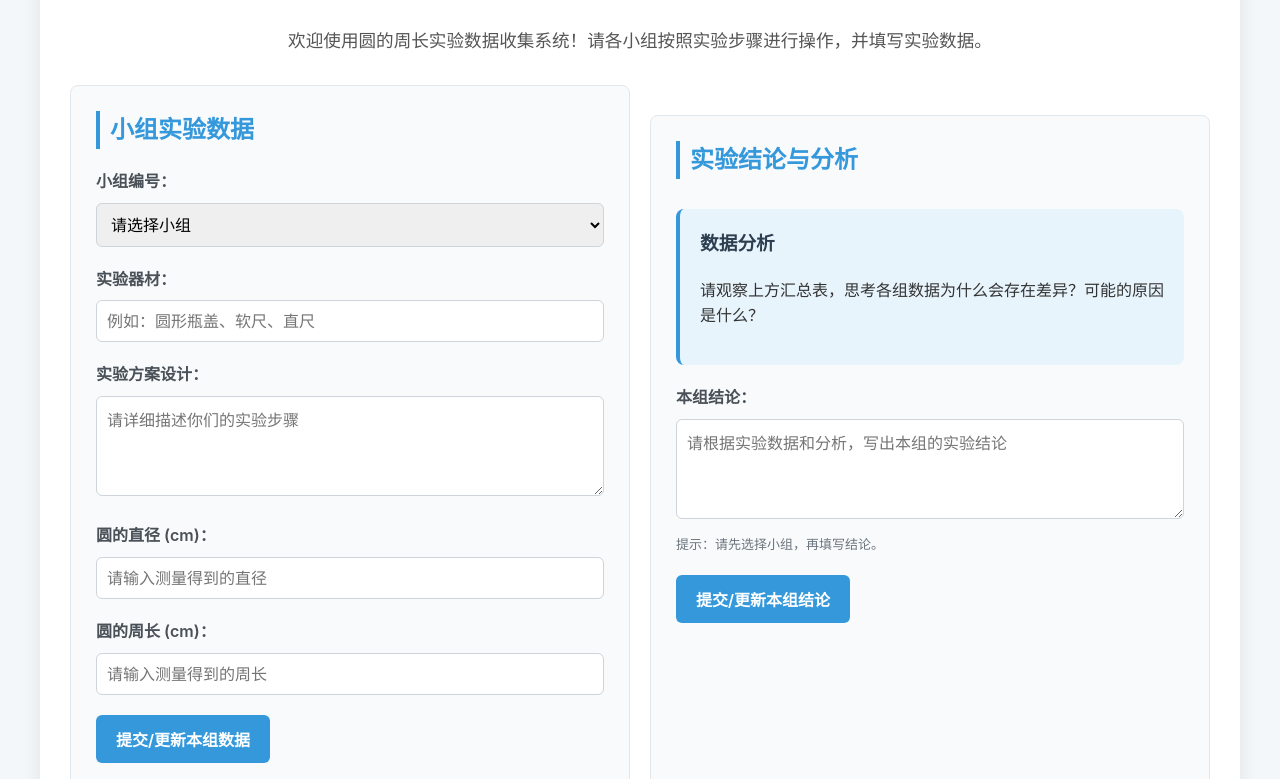
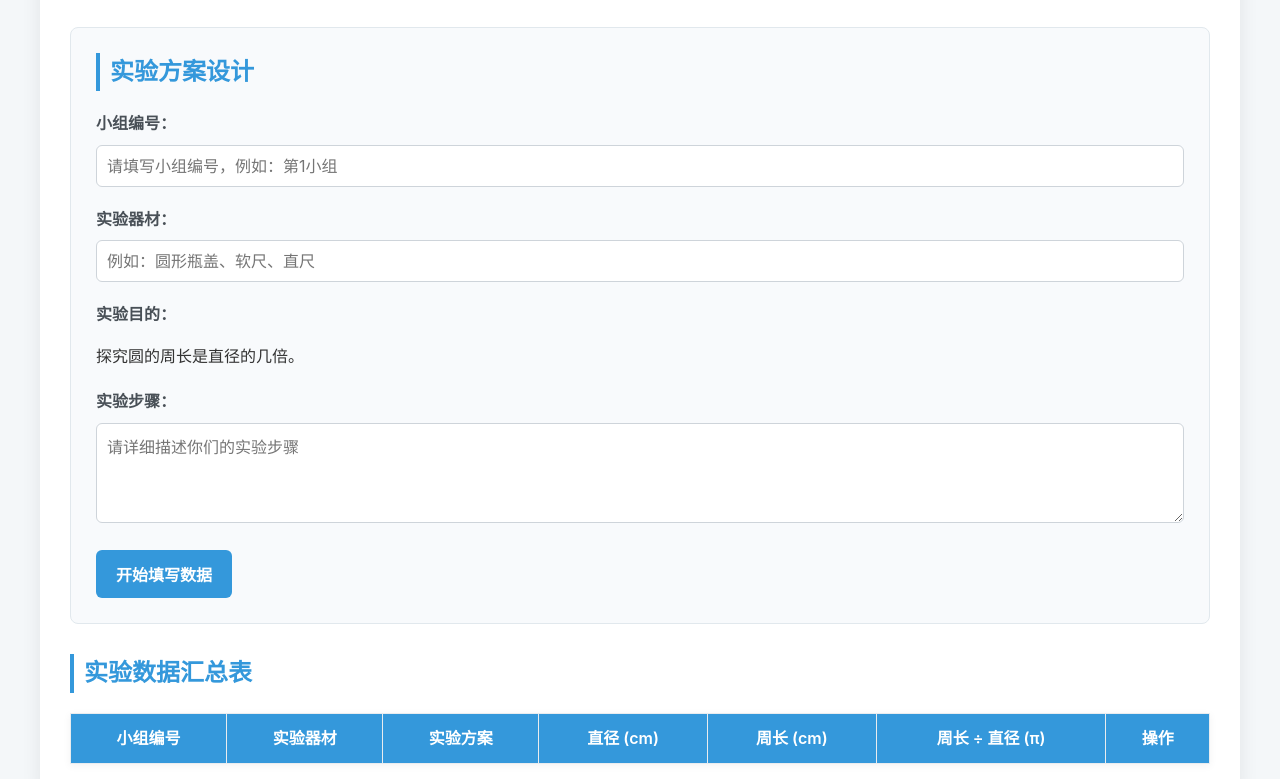
Before and after one commit to Arbritry/Arbritry.github.io, a plain HTML site: page index.html in a window 1280 px wide. Shown: the part 143-922 px from the top of the page. Drawn offline with nearby package versions, Linux system fonts and the light colour scheme.

Commit message:
Update index.html

```diff
--- a/index.html
+++ b/index.html
@@ -3,7 +3,8 @@
 <head>
     <meta charset="UTF-8">
     <meta name="viewport" content="width=device-width, initial-scale=1.0">
-    <title>实验一：圆的周长是直径的几倍 - 六年级数学公开课</title>
+    <!-- 标题已修改 -->
+    <title>实验记录单 - 六年级数学公开课</title>
 
     <!-- 链接到外部的 CSS 文件 -->
     <link rel="stylesheet" href="style.css">
@@ -12,55 +13,61 @@
     <div class="container">
         <div id="connectionStatus" class="connection-status disconnected">连接中...</div>
 
-        <h1>实验一：圆的周长是直径的几倍</h1>
+        <!-- 1. 主标题已修改 -->
+        <h1>实验记录单</h1>
 
-        <div class="intro">
-            <p>欢迎使用圆的周长实验数据收集系统！请各小组按照实验步骤进行操作，并填写实验数据。</p>
-        </div>
+        <!-- 2. 欢迎语已被删除 -->
 
         <div class="input-section">
+            <!-- 整个右侧的 "实验结论与分析" 模块已被删除 -->
+
+            <!-- 4. 此处标题已修改 -->
             <div class="group-input">
-                <h2>小组实验数据</h2>
+                <h2>实验方案设计</h2>
+
+                <!-- 3. 小组编号已从下拉选择改为文本输入框 -->
                 <div class="form-group">
                     <label for="groupNumber">小组编号：</label>
-                    <select id="groupNumber">
-                        <option value="">请选择小组</option>
-                        <option value="1">第1小组</option><option value="2">第2小组</option><option value="3">第3小组</option>
-                        <option value="4">第4小组</option><option value="5">第5小组</option><option value="6">第6小组</option>
-                        <option value="7">第7小组</option><option value="8">第8小组</option><option value="9">第9小组</option>
-                    </select>
+                    <input type="text" id="groupNumber" placeholder="请填写小组编号，例如：第1小组">
                 </div>
+
                 <div class="form-group">
                     <label for="tools">实验器材：</label>
                     <input type="text" id="tools" placeholder="例如：圆形瓶盖、软尺、直尺">
                 </div>
+
+                <!-- 5. 新增了固定的 "实验目的" 显示 -->
+                <div class="form-group purpose-display">
+                    <label>实验目的：</label>
+                    <p>探究圆的周长是直径的几倍。</p>
+                </div>
+
+                <!-- 6. 标签名已从 "实验方案设计" 改为 "实验步骤" -->
                 <div class="form-group">
-                    <label for="plan">实验方案设计：</label>
+                    <label for="plan">实验步骤：</label>
                     <textarea id="plan" placeholder="请详细描述你们的实验步骤"></textarea>
                 </div>
-                <div class="form-group">
-                    <label for="diameter">圆的直径 (cm)：</label>
-                    <input type="number" id="diameter" step="0.1" placeholder="请输入测量得到的直径">
+
+                <!-- 9. 新增 "开始填写数据" 按钮，用于展开下方内容 -->
+                <button id="showDataFields">开始填写数据</button>
+
+                <!-- 8. 数据填写区默认隐藏，由JS控制显示 -->
+                <div id="dataEntrySection" style="display: none;">
+                    <div class="form-group">
+                        <label for="diameter">圆的直径 (cm)：</label>
+                        <input type="number" id="diameter" step="0.1" placeholder="请输入测量得到的直径">
+                    </div>
+                    <div class="form-group">
+                        <label for="circumference">圆的周长 (cm)：</label>
+                        <input type="number" id="circumference" step="0.1" placeholder="请输入测量得到的周长">
+                    </div>
+                    <!-- 10. 新增了让学生手动填写的比值输入框 -->
+                    <div class="form-group">
+                        <label for="ratio">周长 ÷ 直径 = ( )</label>
+                        <input type="number" id="ratio" step="0.01" placeholder="请填入自己计算的结果">
+                    </div>
+                    <button id="addData">提交/更新本组数据</button>
                 </div>
-                <div class="form-group">
-                    <label for="circumference">圆的周长 (cm)：</label>
-                    <input type="number" id="circumference" step="0.1" placeholder="请输入测量得到的周长">
-                </div>
-                <button id="addData">提交/更新本组数据</button>
-            </div>
-
-            <div class="conclusion">
-                <h2>实验结论与分析</h2>
-                <div class="data-analysis">
-                    <h3>数据分析</h3>
-                    <p>请观察上方汇总表，思考各组数据为什么会存在差异？可能的原因是什么？</p>
-                </div>
-                <div class="form-group" style="margin-top: 20px;">
-                    <label for="conclusionText">本组结论：</label>
-                    <textarea id="conclusionText" placeholder="请根据实验数据和分析，写出本组的实验结论"></textarea>
-                    <div class="suggestions">提示：请先选择小组，再填写结论。</div>
-                </div>
-                <button id="addConclusion">提交/更新本组结论</button>
             </div>
         </div>
 
@@ -74,7 +81,7 @@
                     <th>直径 (cm)</th>
                     <th>周长 (cm)</th>
                     <th>周长 ÷ 直径 (π)</th>
-                    <th>本组结论</th>
+                    <!-- "本组结论" 列已被删除 -->
                     <th>操作</th>
                 </tr>
             </thead>
```
